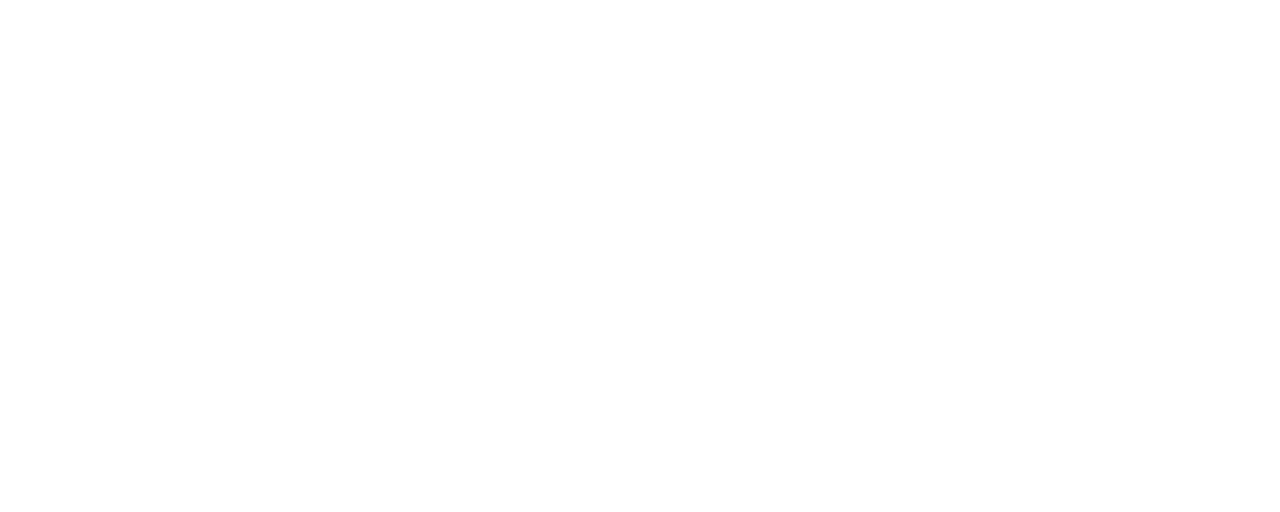
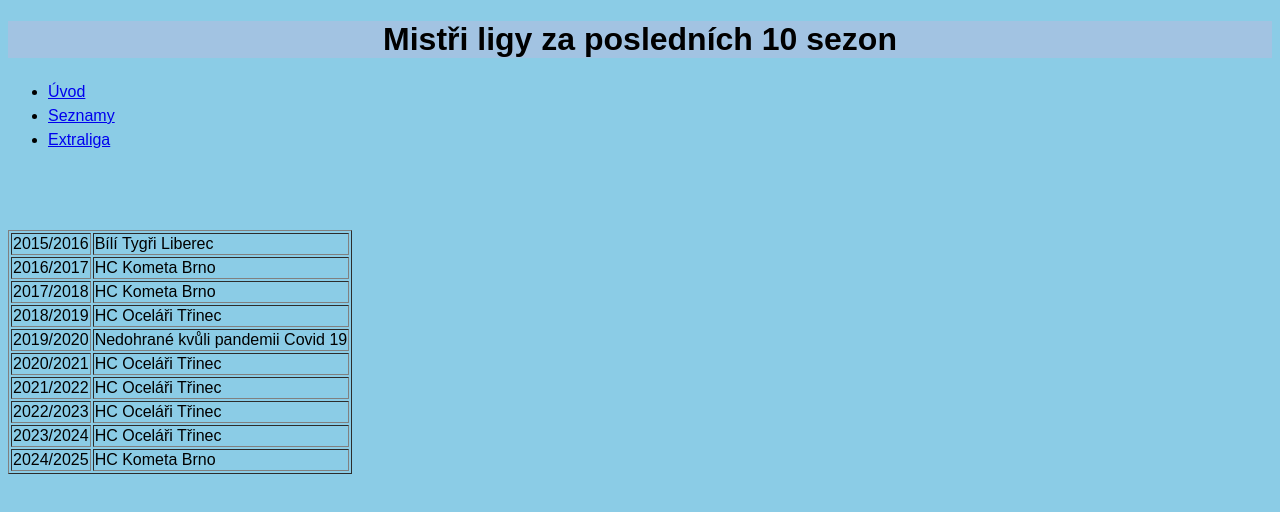
Before and after one commit to kastilovaa/novy2, a plain HTML site: page tabulka.html in a window 1280 px wide. Drawn offline with Linux system fonts and the light colour scheme.

Commit message:
Add files via upload

```diff
--- a/styl1.css
+++ b/styl1.css
@@ -1,7 +1,19 @@
 body
 {font-family:Arial, Helvetica, sans-serif;
-    background-color: #EDDBEF;
-    font-size: medium;
-}
-h1 {text-align: center;
-font-size: 20px;}
+    background-color: #8bcce6;
+    font-size: medium;}
+h1{text-align: center;}
+header {background-color: #a2c3e2;}
+nav {width: 200px;
+    height: 150px;
+line-height: 1.5;}
+img
+{width: 500px;
+float: left;
+margin-left: 25px;}
+section
+{width: 500%;
+height: 300px;
+margin: % auto;}
+article {width: 30%;
+height: 200px;}
--- a/tabulka.html
+++ b/tabulka.html
@@ -0,0 +1,38 @@
+<!DOCTYPE html>
+<html lang="cs">
+    <head>
+       <meta charset="UTF-8">
+       <meta name="viewport" content="width=device-width"initial-scale=1.0>
+       <title>Tabulka</title>
+       <link rel="stylesheet" href="styl1.css">
+    </head>
+    <body>
+        <header>
+            <h1>Mistři ligy za posledních 10 sezon</h1>
+        </header>
+    <nav>
+        <ul>
+            <li><a href="index.html">Úvod</a></li>
+            <li><a href="Seznamy.html">Seznamy</a></li>
+            <li><a href="https://www.hokej.cz/tipsport-extraliga">Extraliga</a></li>
+        </ul>
+
+
+
+    </nav>
+    <table border="1">
+        <tr><td>2015/2016</td><td>Bílí Tygři Liberec</td></tr>
+        <tr><td>2016/2017</td><td>HC Kometa Brno</td></tr>
+        <tr><td>2017/2018</td><td>HC Kometa Brno</td></tr>
+        <tr><td>2018/2019</td><td>HC Oceláři Třinec</td></tr>
+        <tr><td>2019/2020</td><td>Nedohrané kvůli pandemii Covid 19</td></tr>
+        <tr><td>2020/2021</td><td>HC Oceláři Třinec</td></tr>
+        <tr><td>2021/2022</td><td>HC Oceláři Třinec</td></tr>
+        <tr><td>2022/2023</td><td>HC Oceláři Třinec</td></tr>
+        <tr><td>2023/2024</td><td>HC Oceláři Třinec</td></tr>
+        <tr><td>2024/2025</td><td>HC Kometa Brno</td></tr>
+        </table>
+
+    </body>
+
+</html>
```
Also changed, not shown: Seznamy.html (added, +35 -0 lines), index.html (added, +28 -0 lines).
